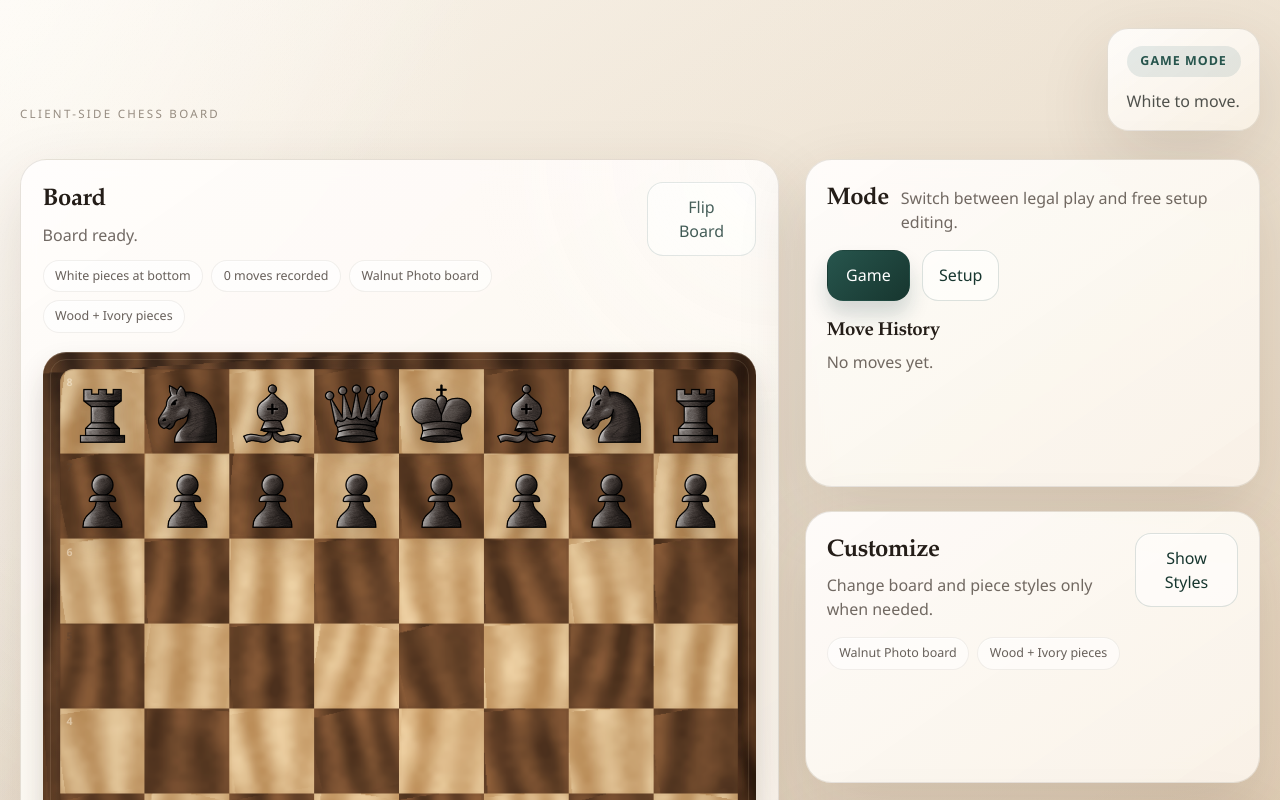
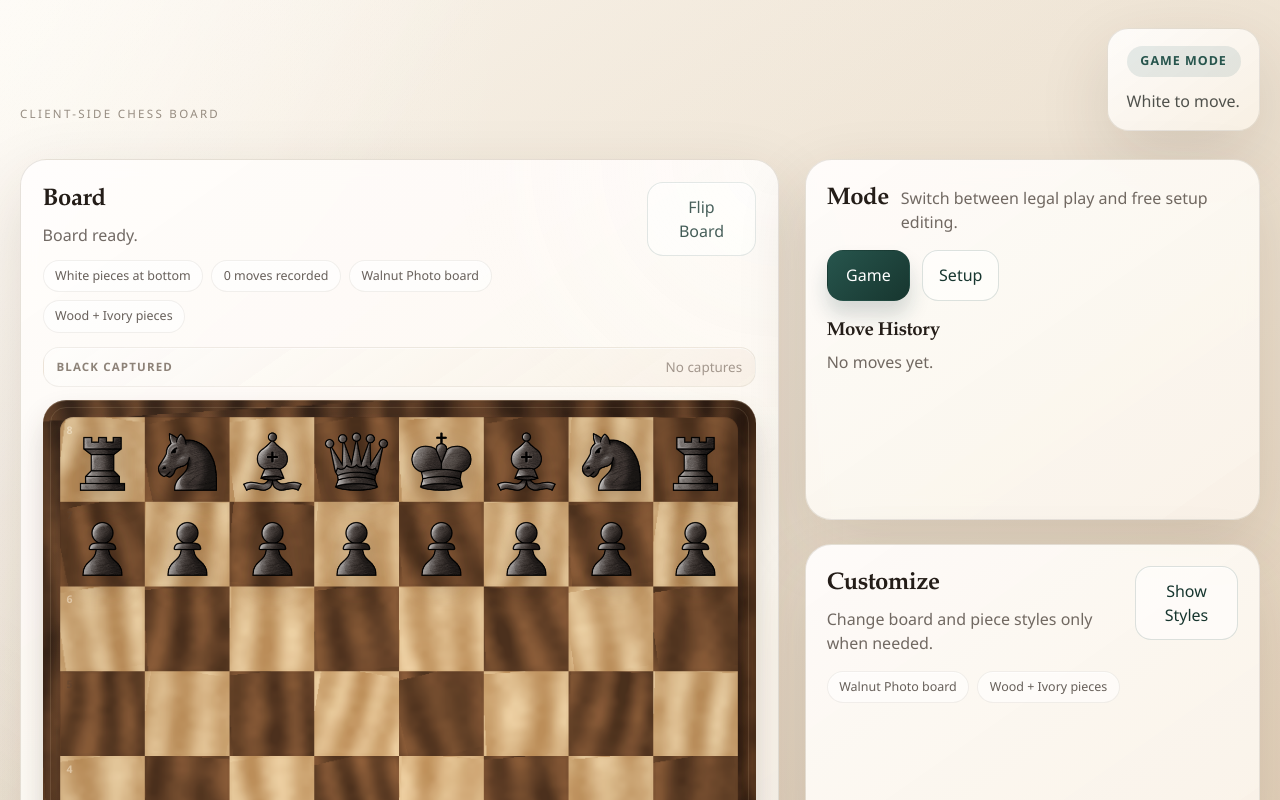
Before and after one commit to 1Brajesh/Chess, a React (Vite) app: page / in a window 1280 px wide. Shown: the top 800 px of the page. Built offline with nearby package versions, Linux system fonts and the light colour scheme.

Commit message:
Add captured piece trays and animation

```diff
--- a/src/App.jsx
+++ b/src/App.jsx
@@ -1,4 +1,4 @@
-import { useEffect, useState } from 'react';
+import { useEffect, useRef, useState } from 'react';
 import {
   PIECE_LABELS,
   STANDARD_START_FEN,
@@ -6,7 +6,9 @@ import {
   buildChess,
   createGameState,
   getBoardRows,
+  getCapturedPieces,
   getLastMove,
+  getMaterialBalance,
   getMoveChoices,
   getPieceColor,
   getPromotionChoices,
@@ -127,6 +129,52 @@ function createSaveId() {
   return `save-${Date.now()}-${Math.random().toString(16).slice(2)}`;
 }
 
+function CapturedTray({
+  lossColor,
+  pieces,
+  lead,
+  pieceStyle,
+  animatedCapture,
+}) {
+  const label = lossColor === 'w' ? 'White captured' : 'Black captured';
+
+  return (
+    <div className="captured-tray" aria-label={`${label} pieces`}>
+      <div className="captured-tray-meta">
+        <span className="captured-tray-label">{label}</span>
+        {lead > 0 ? <span className="captured-score">+{lead}</span> : null}
+      </div>
+      <div className="captured-piece-list">
+        {pieces.length === 0 ? (
+          <span className="captured-empty">No captures</span>
+        ) : (
+          pieces.map((piece, index) => (
+            <span
+              key={`${piece}-${index}`}
+              className={[
+                'captured-piece-item',
+                animatedCapture?.color === lossColor &&
+                animatedCapture?.piece === piece &&
+                animatedCapture?.index === index
+                  ? 'capture-pop'
+                  : '',
+              ]
+                .filter(Boolean)
+                .join(' ')}
+            >
+              <ChessPiece
+                piece={piece}
+                pieceStyle={pieceStyle}
+                className="captured-piece"
+              />
+            </span>
+          ))
+        )}
+      </div>
+    </div>
+  );
+}
+
 export default function App() {
   const [persisted] = useState(loadPersistedApp);
   const [mode, setMode] = useState(persisted.mode);
@@ -144,6 +192,8 @@ export default function App() {
   const [selectedPalettePiece, setSelectedPalettePiece] = useState('wP');
   const [saveName, setSaveName] = useState('');
   const [message, setMessage] = useState('Board ready.');
+  const [captureAnimation, setCaptureAnimation] = useState(null);
+  const previousMoveCountRef = useRef(persisted.gameState.moves.length);
 
   const chess = buildChess(gameState);
   const gameBoard = parseFen(chess.fen());
@@ -151,6 +201,10 @@ export default function App() {
   const boardRows = getBoardRows(orientation);
   const moveList = chess.history();
   const lastMove = getLastMove(gameState);
+  const capturedPieces = getCapturedPieces(gameState);
+  const materialBalance = getMaterialBalance(capturedPieces);
+  const topCaptureColor = orientation === 'w' ? 'b' : 'w';
+  const bottomCaptureColor = orientation === 'w' ? 'w' : 'b';
   const legalTargets =
     mode === 'game' && selectedSquare
       ? getMoveChoices(chess, selectedSquare).map((move) => move.to)
@@ -198,6 +252,47 @@ export default function App() {
     setPendingPromotion(null);
     setDragSquare(null);
   }, [mode]);
+
+  useEffect(() => {
+    const previousMoveCount = previousMoveCountRef.current;
+    const currentMoveCount = gameState.moves.length;
+
+    if (mode !== 'game') {
+      setCaptureAnimation(null);
+      previousMoveCountRef.current = currentMoveCount;
+      return;
+    }
+
+    if (currentMoveCount < previousMoveCount) {
+      setCaptureAnimation(null);
+    }
+
+    if (currentMoveCount > previousMoveCount && lastMove?.captured) {
+      const lossColor = lastMove.color === 'w' ? 'b' : 'w';
+      const capturedPiece = `${lossColor}${lastMove.captured.toUpperCase()}`;
+      const trayPieces = capturedPieces[lossColor];
+      const index = trayPieces.findLastIndex((piece) => piece === capturedPiece);
+      const nextAnimation = {
+        color: lossColor,
+        piece: capturedPiece,
+        index,
+        moveCount: currentMoveCount,
+      };
+
+      setCaptureAnimation(nextAnimation);
+      previousMoveCountRef.current = currentMoveCount;
+
+      const timeoutId = window.setTimeout(() => {
+        setCaptureAnimation((current) =>
+          current?.moveCount === currentMoveCount ? null : current,
+        );
+      }, 900);
+
+      return () => window.clearTimeout(timeoutId);
+    }
+
+    previousMoveCountRef.current = currentMoveCount;
+  }, [capturedPieces, gameState.moves.length, lastMove, mode]);
 
   function attemptMove(from, to, promotion) {
     const promotionChoices = getPromotionChoices(chess, from, to);
@@ -481,6 +576,16 @@ export default function App() {
             </button>
           </div>
 
+          {mode === 'game' ? (
+            <CapturedTray
+              lossColor={topCaptureColor}
+              pieces={capturedPieces[topCaptureColor]}
+              lead={materialBalance[topCaptureColor]}
+              pieceStyle={pieceStyle}
+              animatedCapture={captureAnimation}
+            />
+          ) : null}
+
           <div className={['board-frame', `board-style-${boardStyle}`].join(' ')}>
             <div className="board-grid" role="grid" aria-label="Chess board">
               {boardRows.map((row, rowIndex) =>
@@ -533,6 +638,16 @@ export default function App() {
               )}
             </div>
           </div>
+
+          {mode === 'game' ? (
+            <CapturedTray
+              lossColor={bottomCaptureColor}
+              pieces={capturedPieces[bottomCaptureColor]}
+              lead={materialBalance[bottomCaptureColor]}
+              pieceStyle={pieceStyle}
+              animatedCapture={captureAnimation}
+            />
+          ) : null}
 
           <div className="board-actions">
             <button className="primary-button" type="button" onClick={startNewGame}>
--- a/src/styles.css
+++ b/src/styles.css
@@ -222,6 +222,107 @@ button {
   color: rgba(45, 35, 28, 0.72);
   font-size: 0.78rem;
   box-shadow: inset 0 1px 0 rgba(255, 255, 255, 0.48);
+}
+
+.captured-tray {
+  display: flex;
+  align-items: center;
+  justify-content: space-between;
+  gap: 0.85rem;
+  width: min(100%, 760px);
+  margin: 0.9rem auto 0;
+  padding: 0.55rem 0.8rem;
+  border-radius: 1rem;
+  border: 1px solid rgba(82, 61, 45, 0.08);
+  background:
+    linear-gradient(145deg, rgba(255, 255, 255, 0.68), rgba(245, 235, 221, 0.6)),
+    rgba(255, 248, 240, 0.62);
+  box-shadow: inset 0 1px 0 rgba(255, 255, 255, 0.58);
+}
+
+.captured-tray + .board-frame {
+  margin-top: 0.8rem;
+}
+
+.board-frame + .captured-tray {
+  margin-top: 0.85rem;
+}
+
+.captured-tray-meta {
+  display: grid;
+  gap: 0.14rem;
+  flex: 0 0 auto;
+}
+
+.captured-tray-label {
+  font-size: 0.72rem;
+  font-weight: 800;
+  letter-spacing: 0.1em;
+  text-transform: uppercase;
+  color: rgba(72, 56, 42, 0.62);
+}
+
+.captured-score {
+  display: inline-flex;
+  align-items: center;
+  width: fit-content;
+  padding: 0.16rem 0.44rem;
+  border-radius: 999px;
+  background: rgba(39, 85, 77, 0.12);
+  color: var(--accent-strong);
+  font-size: 0.76rem;
+  font-weight: 800;
+}
+
+.captured-piece-list {
+  display: flex;
+  align-items: center;
+  justify-content: flex-end;
+  gap: 0.16rem;
+  flex: 1 1 auto;
+  flex-wrap: wrap;
+  min-width: 0;
+}
+
+.captured-empty {
+  color: rgba(72, 56, 42, 0.54);
+  font-size: 0.84rem;
+}
+
+.captured-piece-item {
+  display: inline-grid;
+  place-items: center;
+  width: 1.9rem;
+  height: 1.9rem;
+  border-radius: 0.6rem;
+}
+
+.piece-render.captured-piece {
+  width: 100%;
+  height: 100%;
+}
+
+.captured-piece-item.capture-pop {
+  animation: captured-pop 560ms cubic-bezier(0.2, 0.9, 0.18, 1);
+}
+
+@keyframes captured-pop {
+  0% {
+    transform: scale(0.7);
+    opacity: 0;
+    filter: brightness(1.25);
+  }
+
+  45% {
+    transform: scale(1.18);
+    opacity: 1;
+  }
+
+  100% {
+    transform: scale(1);
+    opacity: 1;
+    filter: brightness(1);
+  }
 }
 
 .board-frame {
@@ -946,10 +1047,19 @@ button {
   .section-heading,
   .board-chip-row,
   .customize-summary,
+  .captured-tray,
   .save-form,
   .save-item,
   .save-actions {
     flex-direction: column;
+  }
+
+  .captured-piece-list {
+    justify-content: flex-start;
+  }
+
+  .captured-tray {
+    align-items: flex-start;
   }
 
   .customize-grid {
```
Also changed, not shown: src/lib/chess.js, 1 other file (tests, documents, lock files or other folders).
